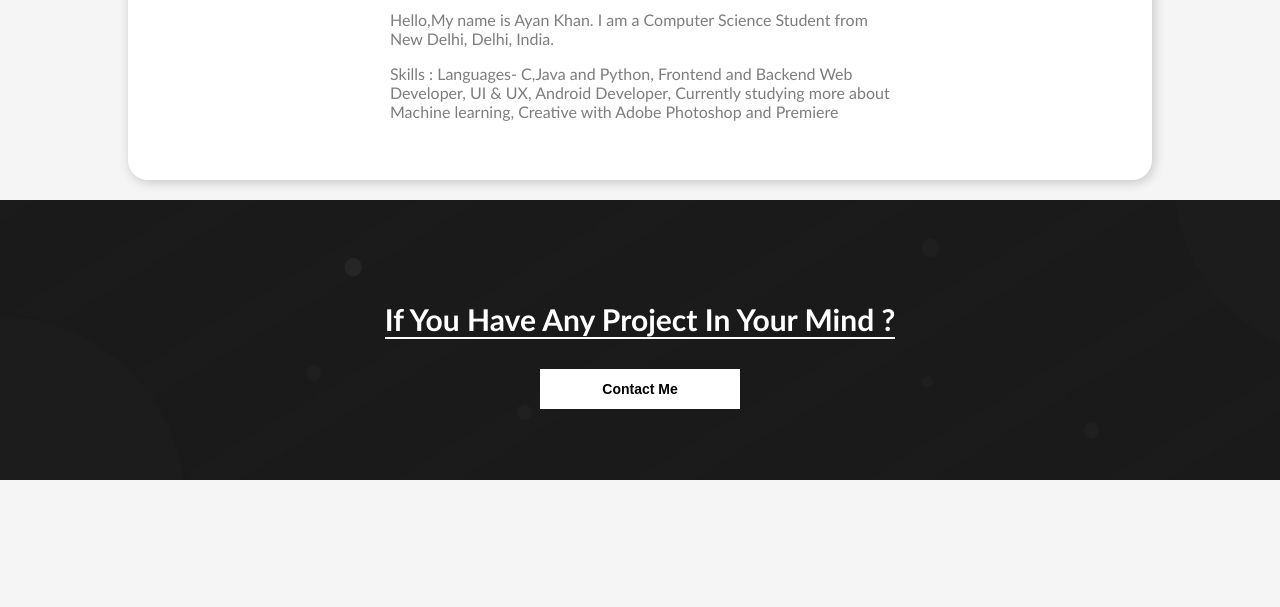
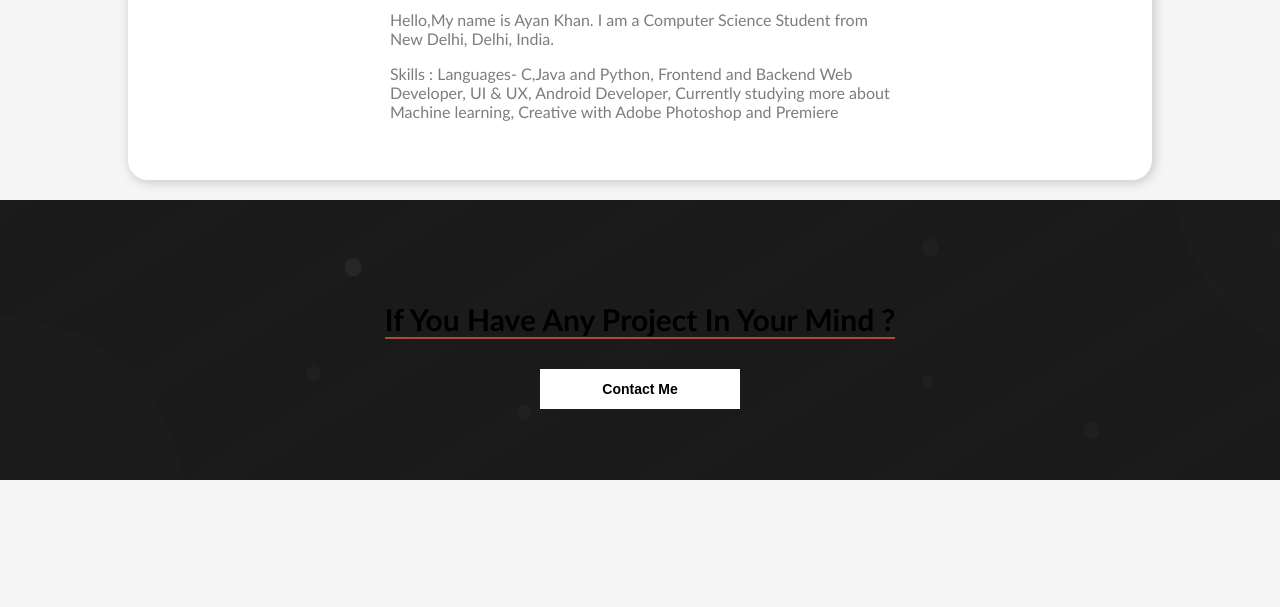
Before and after one commit to AyanKhan2001/WebPage---Ayan-Khan, a plain HTML site: page index.html in a window 1280 px wide. Shown: the part 820-1427 px from the top of the page. Drawn offline with nearby package versions, Linux system fonts and the light colour scheme; a web font is replaced by a local one.

Commit message:
Update style.css

```diff
--- a/style.css
+++ b/style.css
@@ -175,11 +175,11 @@ button:active{
 	margin: 0px 0px 20px 0px;
 }
 .contact-me p{
-	color:#FFFFFF;
+	color:#000000;
 	font-size: 30px;
 	font-family: calibri;
 	font-weight:bold;
-	border-bottom:2px solid #ffffff;
+	border-bottom:2px solid #a94b36;
 }
 .contact-me button{
 	width:200px;
```
